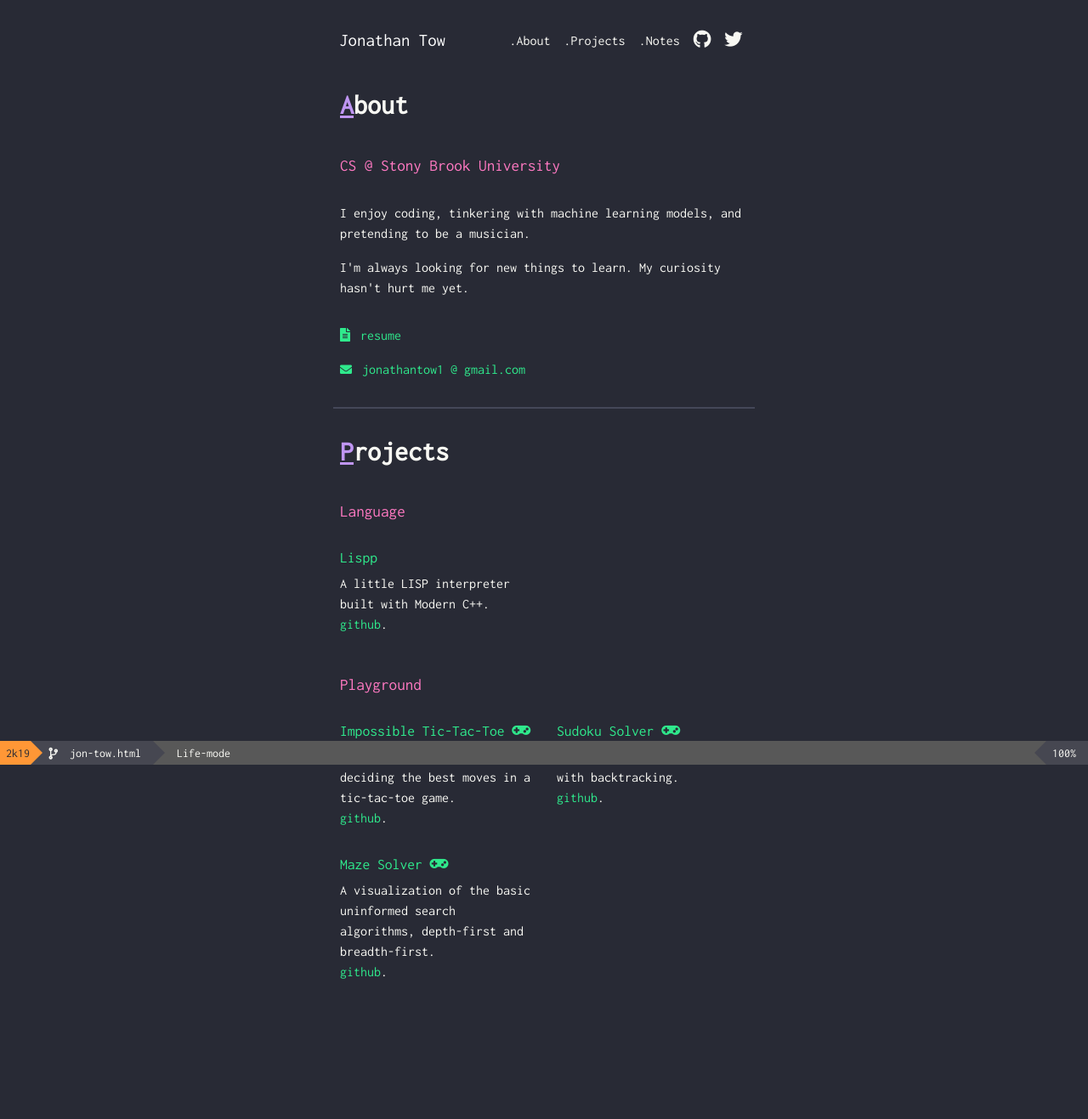
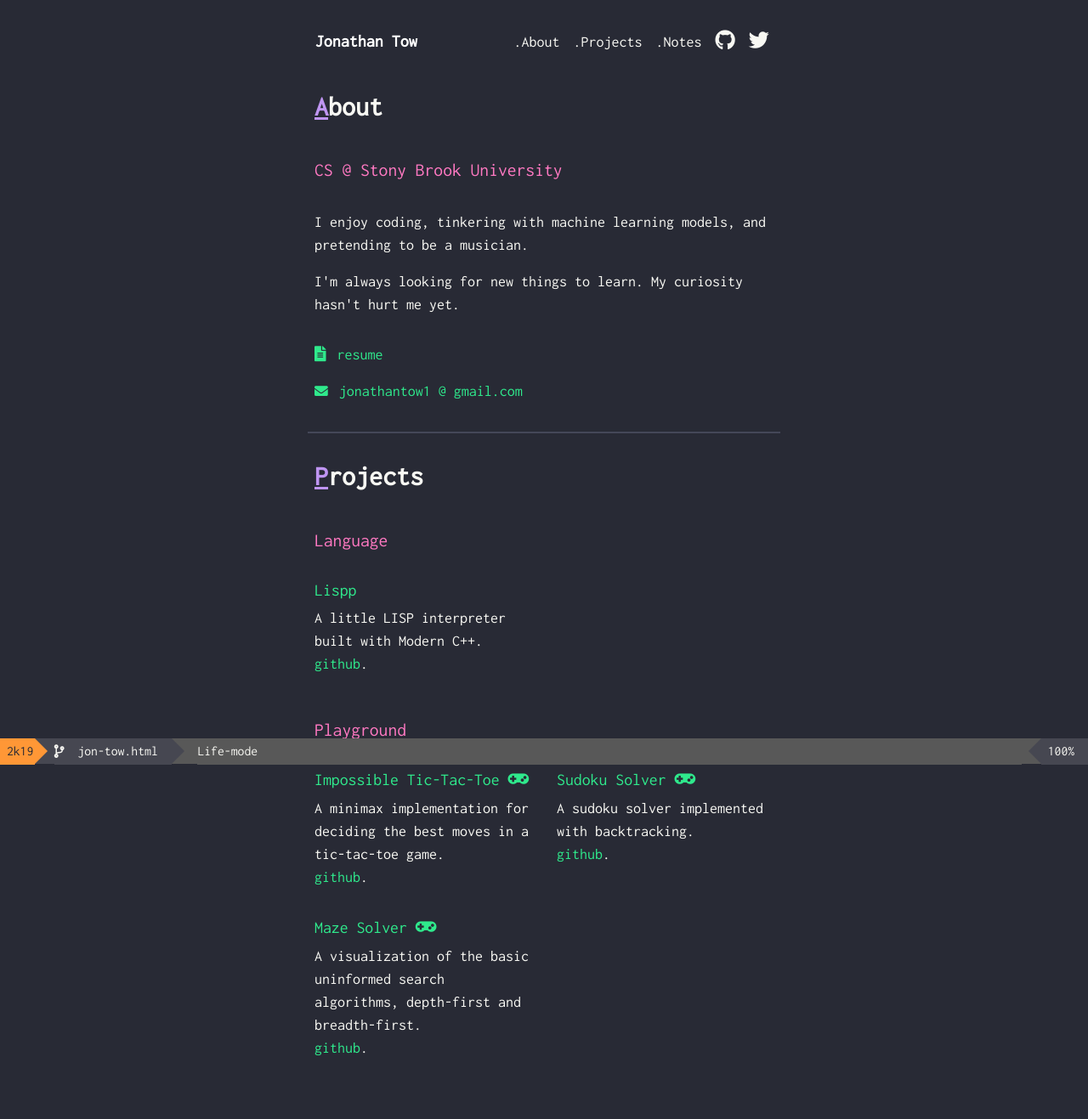
Before and after one commit to jon-tow/jon-tow.github.io, a Jekyll site: the page built from index.html, in a window 1280 px wide. Shown: the whole page at 85% size. Built offline with Jekyll 4.4.1, drawn with Linux system fonts in a browser that asks for light colours; before the commit the page ends 1220 px from its top, so only the background shows below that.

Commit message:
increase font-size

```diff
--- a/css/main.css
+++ b/css/main.css
@@ -29,7 +29,7 @@ body {
 
     margin: 0 auto;
 
-    font-size: 1em;
+    font-size: 1.125em;
     font-family: "Inconsolata", monospace, sans-serif;
     font-weight: 300;
     line-height: 1.5;
@@ -259,7 +259,8 @@ header a {
 
 
 .navbar-brand {
-  font-size: 1.3em;
+
+  font-weight: 600;
   margin-left: -.50em;
   color: white;
   padding-left: 0 !important;
@@ -313,7 +314,6 @@ section i {
 }
 
 .top-link {
-    font-size:.9em;
     width: 100%;
     text-align:right;
     padding-right: 2em;
```
